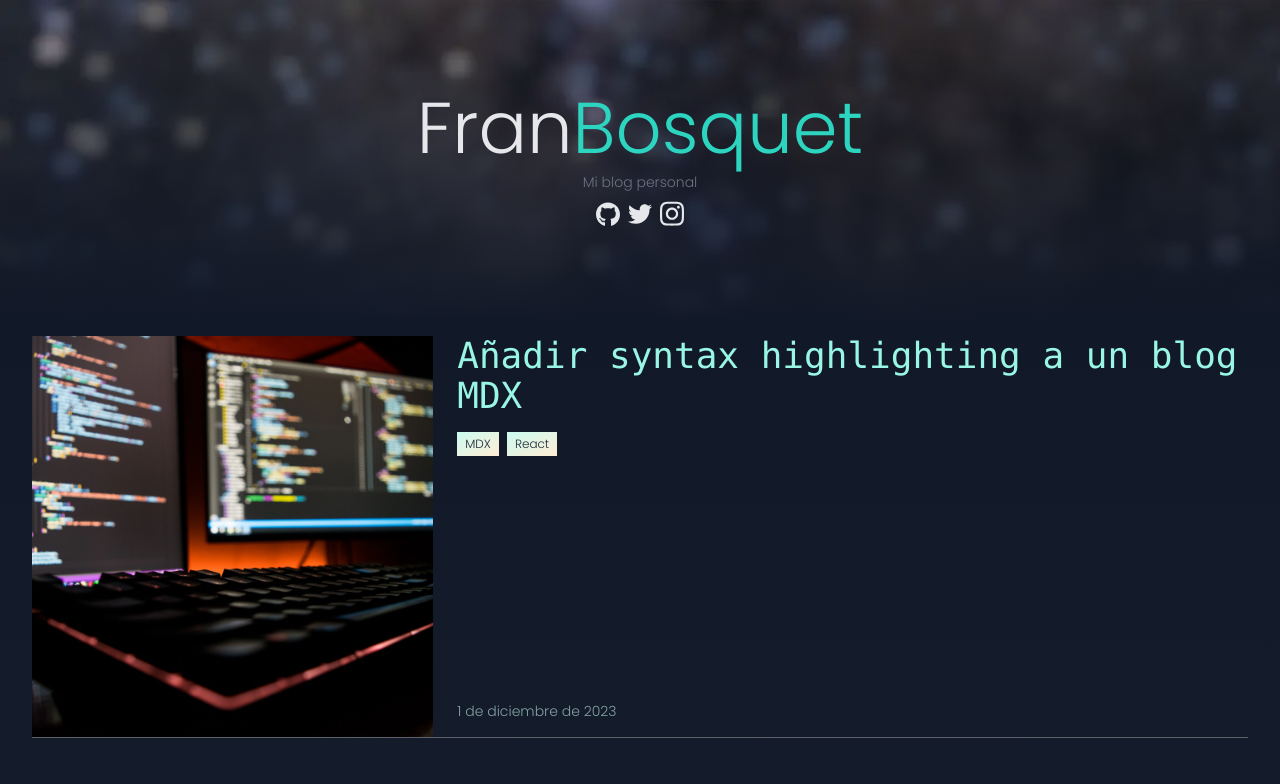
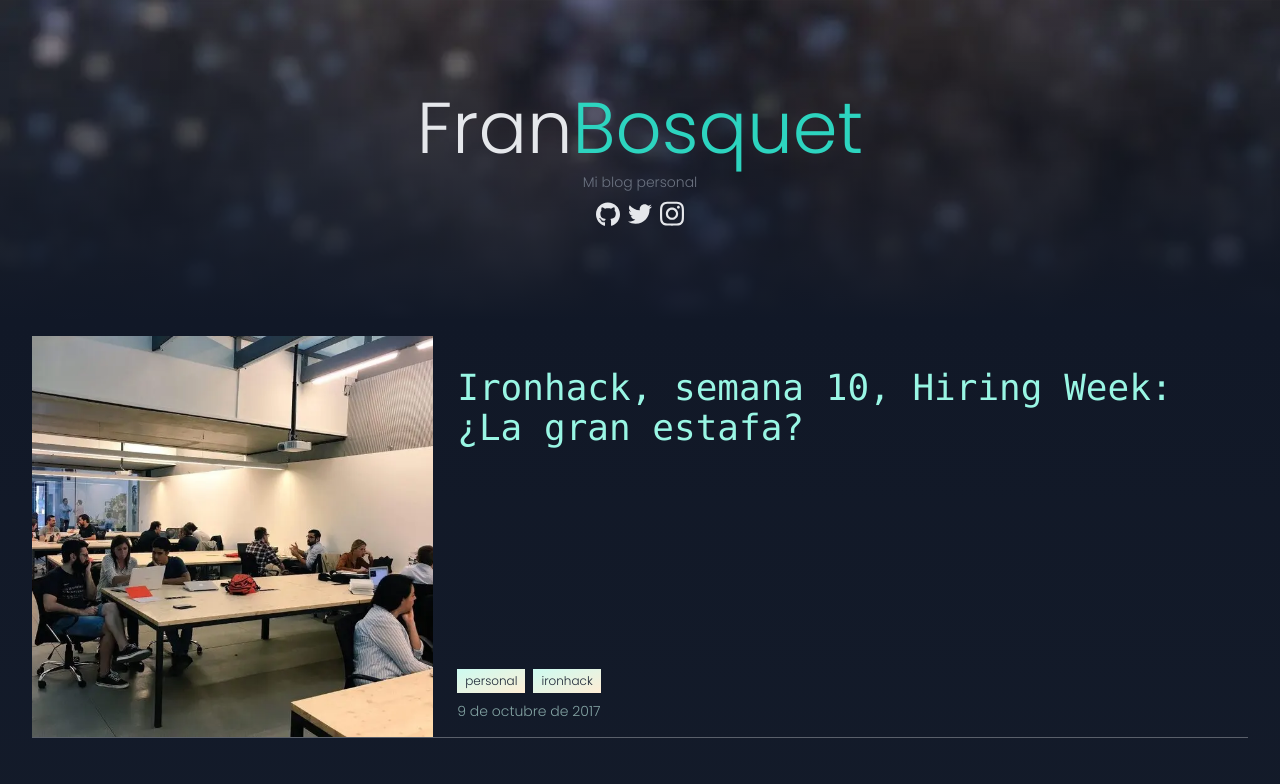
Before and after one commit to FrBosquet/fran-bosquet, a Next.js app: page / in a window 1280 px wide. Shown: the top 784 px of the page. Built offline with nearby package versions, Linux system fonts and the light colour scheme.

Commit message:
several fixes plus improvements

```diff
--- a/app/layout.tsx
+++ b/app/layout.tsx
@@ -1,8 +1,8 @@
 import { Analytics } from "@vercel/analytics/react";
 import { Header } from "components/Header";
 import { Metadata } from "next";
+import { Poppins } from "next/font/google";
 import React from "react";
-import { poppins } from "styles/fonts";
 import '../styles/globals.css';
 
 export const metadata: Metadata = {
@@ -11,6 +11,12 @@
   viewport: 'width=device-width, initial-scale=1',
   icons: '/favicon.ico'
 }
+
+const poppins = Poppins({
+  weight: ['100', '300', '700'],
+  variable: '--font-poppins',
+  subsets: ["latin"]
+});
 
 export default function Layout({ children }: {
   children: React.ReactNode
--- a/app/page.tsx
+++ b/app/page.tsx
@@ -4,9 +4,9 @@
 export default async function Page() {
   const posts = await getPosts()
 
-  return <section className='grid gap-4 lg:gap-8 xl:gap-12 grid-cols-1 lg:grid-cols-2 xl:grid-cols-3'>
+  return <section className='grid xl:gap-12 grid-cols-1 lg:grid-cols-2 xl:grid-cols-3'>
     {posts.map((post, index) => {
-      return <PostLink post={post} key={post.slug} featured={index === 0} />
+      return <PostLink post={post} key={post.slug} featured={index % 5 === 0} />
     })}
   </section>
 }
--- a/app/posts/_content/aar-wanthat.mdx
+++ b/app/posts/_content/aar-wanthat.mdx
@@ -1,5 +1,6 @@
 ---
 title: 'AAR: Wanthat.io, el no reinventar la rueda y threejs journey'
+subtitle: 'Cómo publiqué una WebApp para conseguir threejsJourney'
 date: 10-01-2023
 tags:
 - wanthat.io
--- a/app/posts/_content/anadir-syntax-highlights.mdx
+++ b/app/posts/_content/anadir-syntax-highlights.mdx
@@ -1,5 +1,6 @@
 ---
 title: 'Añadir syntax highlighting a un blog MDX'
+subtitle: 'Mejorando los bloques de código en Next para añadir resaltado de código'
 date: 12-01-2023
 tags:
 - MDX
--- a/app/posts/_content/ironhack-semana-10.mdx
+++ b/app/posts/_content/ironhack-semana-10.mdx
@@ -16,7 +16,7 @@
 
 # Hiring Week ¿Qué es eso?
 
-![Hiring Week. Foto de Ironhack](/images/hiringweek.jpeg)
+![Hiring Week. Foto de Ironhack](/images/hiringweek.webp)
 
 Bien, creo que lo he explicado en numerosas ocasiones, pero nunca viene mal refrescar. El objetivo de Ironhack no es solo formar programadores (o diseñadores UX), sino también colocarlos en el mercado. En este sentido, se realizan varias iniciativas a lo largo del curso, principalmente eventos en los que trabajar el networking. Pero el más importante es la Hiring Week, o semana de contratación. Durante la misma Ironhack invita a empresas del sector que estén interesadas en incorporar a perfiles junior a sus equipos. Desconozco en qué términos se invita a dichas empresas, si cobran o pagan por venir, pero el caso es que venir vienen. Y muchas.
 
--- a/app/posts/_content/refresh.mdx
+++ b/app/posts/_content/refresh.mdx
@@ -1,5 +1,6 @@
 ---
 title: 'Refresh: Nuevo (y barato) look para el blog'
+subtitle: 'Reboot del blog en NextJS y MDX, hosteado en Vercel'
 date: 6-22-2023
 tags:
 - blog
@@ -25,15 +26,15 @@
 
 - Primero, **es un cañón matamoscas**: Tiene demasiadas opciones, es muy lento, constantemente recibo emails para actualizar este o aquel plugin, la interfaz de administración es compleja y cada vez que entraba me perdía. Total, que al final entrar a escribir post me empezó a dar una pereza terrible.
 
-- Segundo, conforme iba aprendiendo más sobre desarrollo web, me daba cuenta de que no podía implementar nada de lo que aprendía en el blog: Mi path iba hacía react/node y tenía un blog en WordPress/PHP. Esto hizo que el proyecto perdiese interés para mí. En Junio de 2018 quise aplicar lo que había aprendido hasta ese momento e implementar un blog en React yo mismo desde 0, al tiempo que lo documentaba. Pero sobre compliqué el diseño de la solución sobremanera: Monté un *SPA* en *React* con *webpack* desde cero, sin *CRA*, implementando mi propio sistema de iconos desde 0, implementando un *CMS* in-house con *GraphQL*. Y lo más loco, implementando mi propio formato de texto enriquecido. Porque ¿por qué usar un estándar que funciona como es *markdown* si puedes diseñar uno peor, con su propio parser, interprete y conversor en componentes *React*? Documentar todo en el blog era una buena idea porque me permitía crear contenido mientras iba creando la nueva plataforma, pero se me hizo bola el proyecto y lo acabé abandonando.
+- Segundo, conforme iba aprendiendo más sobre desarrollo web, me daba cuenta de que no podía implementar nada de lo que aprendía en el blog: Mi path iba hacía react/node y tenía un blog en WordPress/PHP. Esto hizo que el proyecto perdiese interés para mí. En Junio de 2018 quise aplicar lo que había aprendido hasta ese momento e implementar un blog en React yo mismo desde 0, al tiempo que lo documentaba. Pero sobre compliqué el diseño de la solución sobremanera: Monté un _SPA_ en _React_ con _webpack_ desde cero, sin _CRA_, implementando mi propio sistema de iconos desde 0, implementando un _CMS_ in-house con _GraphQL_. Y lo más loco, implementando mi propio formato de texto enriquecido. Porque ¿por qué usar un estándar que funciona como es _markdown_ si puedes diseñar uno peor, con su propio parser, interprete y conversor en componentes _React_? Documentar todo en el blog era una buena idea porque me permitía crear contenido mientras iba creando la nueva plataforma, pero se me hizo bola el proyecto y lo acabé abandonando.
 
 - Y tercero, **el dinero**: Mantener el hosting me ha venido costando casi 8 euros al mes durante estos 5 años. No es mucho, pero es un gasto que llegado el momento en el que **SI** que puedo desarrollar y hostear yo mismo un blog ya no tiene mucho sentido. El año pasado monté varias páginas web que están en producción, hosteadas en Vercel, que funcionan perfectamente y son muy cómodas de mantener.
 
-Así que he decidido hacer un pequeño esfuerzo y hacer un reboot del blog en *NextJS* utilizando *MDX*.
+Así que he decidido hacer un pequeño esfuerzo y hacer un reboot del blog en _NextJS_ utilizando _MDX_.
 
 ## El nuevo blog
 
-Como una gran cantidad de desarrolladores web a día de hoy, opté por usar mi herramienta de confianza: [NextJs](https://nextjs.org/). En todo el año que ha pasado desde que lanzaron la versión 13, aun no me he familiarizado con el sistema de **/app** en lugar de **/pages** para el *file based routing*. Así que he decidido usar la versión 12 y hacerlo en */pages* y ya aprovechar en una futuro cercano para hacer una migración en un proyecto sencillo con la que familiarizarme con el nuevo sistema y los cambios tan fuertes que está teniendo React y Vercel en 2023.
+Como una gran cantidad de desarrolladores web a día de hoy, opté por usar mi herramienta de confianza: [NextJs](https://nextjs.org/). En todo el año que ha pasado desde que lanzaron la versión 13, aun no me he familiarizado con el sistema de **/app** en lugar de **/pages** para el _file based routing_. Así que he decidido usar la versión 12 y hacerlo en _/pages_ y ya aprovechar en una futuro cercano para hacer una migración en un proyecto sencillo con la que familiarizarme con el nuevo sistema y los cambios tan fuertes que está teniendo React y Vercel en 2023.
 
 Por otro lado, he utilizado [MDX](https://mdxjs.com/) para poder escribir los posts directamente en markdown y ademas poder usar componentes de React si echo en falta alguna funcionalidad. Por ejemplo, mostrar videos de Youtube. Esto me permite usar el propio repo como CMS y no necesitar un sistema externo como [Contentful](https://www.contentful.com/) o [Sanity.io](https://www.sanity.io/) ni una base de datos para guardar posts.
 
--- a/app/posts/_content/renombrar-ficheros-en-osx.mdx
+++ b/app/posts/_content/renombrar-ficheros-en-osx.mdx
@@ -1,5 +1,6 @@
 ---
 title: 'Cuidado con cambiar el casing de tus ficheros si trabajas en OSX'
+subtitle: 'Si yo he perdido una tarde con esta tontería quizás tu no tengas que hacerlo'
 date: 8-21-2023
 tags:
 - git
--- a/components/PostLink.tsx
+++ b/components/PostLink.tsx
@@ -30,7 +30,7 @@
 				style={{ objectFit: 'cover' }}
 			/>
 		</div>
-		<div className='flex justify-between flex-col flex-1 h-full gap-2'>
+		<div className='flex justify-between flex-col flex-1 h-full py-4 lg:pt-8 gap-2'>
 
 			<Link href={`/posts/${post.slug}`} data-featured={isFeatured} className='font-mono
 			text-teal-200
@@ -40,11 +40,13 @@
 			group-hover:text-white
 			'>{post.title}</Link>
 
-			<div className='flex-1 gap-2 hidden sm:flex py-2'>
+			{post.subtitle ? <p className='text-teal-100/60 text-sm lg:text-base flex-1 pb-2 pr-2'>{post.subtitle}</p> : null}
+
+			<div className='flex-1 items-end gap-2 hidden sm:flex pt-4'>
 				{post.tags.map(tag => <Tag key={tag}>{tag}</Tag>)}
 			</div>
 
-			<span className='text-teal-100/60 text-xs lg:text-sm py-4'>
+			<span className='text-teal-100/60 text-xs lg:text-sm'>
 				{dateFormatter.format(new Date(post.date))}
 			</span>
 
--- a/lib/posts.ts
+++ b/lib/posts.ts
@@ -42,7 +42,13 @@
 	}))
 
 	return posts
-		.filter(post => post.published && (!tag || post.tags?.includes(tag)))
+		.filter(post => {
+			const date = new Date(post.date)
+
+			if (date > new Date()) return false
+
+			return post.published && (!tag || post.tags?.includes(tag))
+		})
 		.sort((a, b) => new Date(a.date).getTime() > new Date(b.date).getTime() ? -1 : 1)
 }
 
--- a/lib/types.ts
+++ b/lib/types.ts
@@ -1,5 +1,6 @@
 export type Post = {
 	title: string
+	subtitle?: string
 	slug: string
 	date: string
 	tags: string[]
--- a/styles/fonts.ts
+++ /dev/null
@@ -1,7 +0,0 @@
-import { Poppins } from "next/font/google";
-
-export const poppins = Poppins({
-  weight: ['100', '300', '700'],
-  variable: '--font-poppins',
-  subsets: ["latin"]
-});
```
Also changed, not shown: components/PostHeader.tsx (+8 -5 lines).
